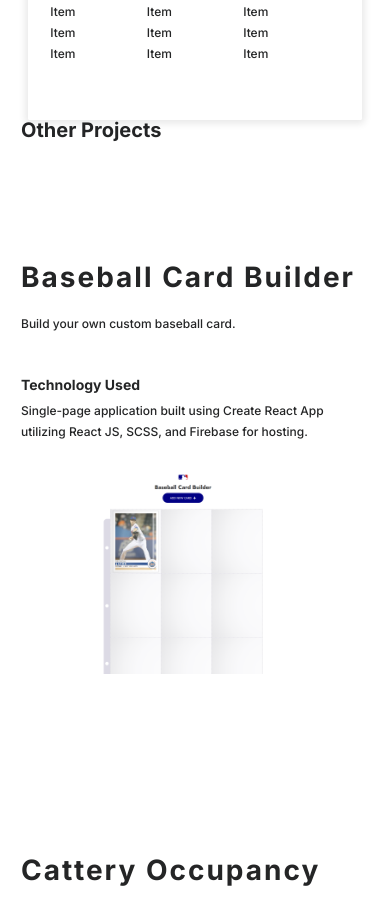
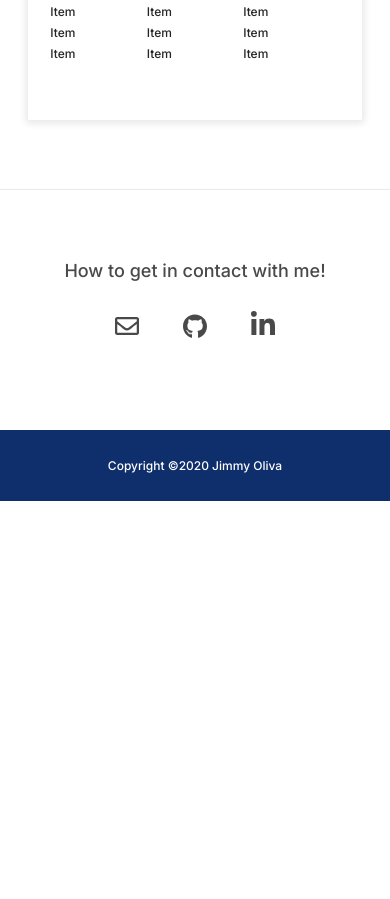
Before and after one commit to olivajames110/portfolio-2020, a React (Create React App) app in the folder frontend/: page /projects in a window 390 px wide. Shown: the part 10620-11519 px from the top of the page. After the commit the page ends 11121 px from the top, so only its background shows below. Built offline with nearby package versions, Linux system fonts and the light colour scheme.

Commit message:
Mobile im

```diff
--- a/frontend/src/screens/AboutScreen/AboutScreen.css
+++ b/frontend/src/screens/AboutScreen/AboutScreen.css
@@ -38,6 +38,7 @@ section#about .about__graphic {
   display: flex;
   -ms-flex-preferred-size: 600px;
       flex-basis: 600px;
+  width: 100%;
   max-height: 80vh;
 }
 
--- a/frontend/src/screens/AboutScreen/AboutScreen.scss
+++ b/frontend/src/screens/AboutScreen/AboutScreen.scss
@@ -30,7 +30,7 @@ section#about {
     // margin: 60px auto;
     flex-basis: 600px;
     // flex-grow: 1;
-    // width: 100%;
+    width: 100%;
     max-height: 80vh;
     // margin-top: 30px;
     svg {
--- a/frontend/src/screens/ProjectsScreen/ProjectsScreenAlt.js
+++ b/frontend/src/screens/ProjectsScreen/ProjectsScreenAlt.js
@@ -64,23 +64,6 @@ const ProjectsScreenAlt = () => {
               inverse={i % 2 == 0 ? false : true}
             />
           ))}
-          <h2>Other Projects</h2>
-          <div className="small-project-wrapper">
-            {allProjectList.map((p, i) => (
-              <DesignProject
-                image={p.image}
-                title={p.title}
-                description={p.description}
-                technology={p.technology}
-                frameworks={p.frameworks}
-                url={p.url}
-                github={p.github}
-                isFeatured={p.isFeatured}
-                handleProjectPreview={handleProjectPreview}
-                inverse={i % 2 == 0 ? false : true}
-              />
-            ))}
-          </div>
         </section>
       </Main>
     </React.Fragment>
--- a/frontend/src/shared/components/Navigation/SideDrawer/SideDrawer.js
+++ b/frontend/src/shared/components/Navigation/SideDrawer/SideDrawer.js
@@ -1,11 +1,11 @@
-import React from 'react';
-import ReactDOM from 'react-dom';
-import {CSSTransition} from 'react-transition-group';
-import {ReactComponent as CrossIcon} from '../../../icons/times.svg';
-import {ReactComponent as Times} from '../../../icons/times.svg';
-import {ReactComponent as Jlogo} from '../../../svgs/jlogo.svg';
-import {ReactComponent as BG} from '../../../svgs/curvedBackground.svg';
-import './SideDrawer.css';
+import React from "react";
+import ReactDOM from "react-dom";
+import { CSSTransition } from "react-transition-group";
+import { ReactComponent as CrossIcon } from "../../../icons/times.svg";
+import { ReactComponent as Times } from "../../../icons/times.svg";
+import { ReactComponent as Jlogo } from "../../../svgs/jlogo.svg";
+import { ReactComponent as BG } from "../../../svgs/curvedBackground.svg";
+import "./SideDrawer.css";
 
 const SideDrawer = (props) => {
   const closeButtonBackground = (
@@ -13,11 +13,13 @@ const SideDrawer = (props) => {
       id="close-button-background"
       data-name="Layer 1"
       xmlns="http://www.w3.org/2000/svg"
-         viewBox="0 0 57.92 288">
+      viewBox="0 0 57.92 288"
+    >
       <path
         d="M144.5,144.5v46.12a49.94,49.94,0,0,0,20.06,40c7.87,5.88,17,15.31,25.43,24.87a50,50,0,0,1,0,65.94c-8.41,9.56-17.56,19-25.43,24.87a49.94,49.94,0,0,0-20.06,40V432.5"
         transform="translate(-144.5 -144.5)"
-            style="fill:#fff"/>
+        style="fill:#fff"
+      />
     </svg>
   );
   const content = (
@@ -26,21 +28,21 @@ const SideDrawer = (props) => {
       timeout={500}
       classNames="sidenav"
       mountOnEnter
-         unmountOnExit>
+      unmountOnExit
+    >
       <aside className="side-drawer" onClick={props.closeDrawer}>
         <div onClick={props.closeDrawer} id="cross-wrapper">
-               <BG/>
-               <Times/>
+          <Times />
         </div>
 
         <div className="mobile-header">
-               <Jlogo/>
+          <Jlogo />
         </div>
         {props.children}
       </aside>
     </CSSTransition>
   );
-   return ReactDOM.createPortal(content, document.getElementById('drawer-hook'));
+  return ReactDOM.createPortal(content, document.getElementById("drawer-hook"));
 };
 
 export default SideDrawer;
```
Also changed, not shown: 1 other file (tests, documents, lock files or other folders). Lines whose indentation alone changed are shown as unchanged.
